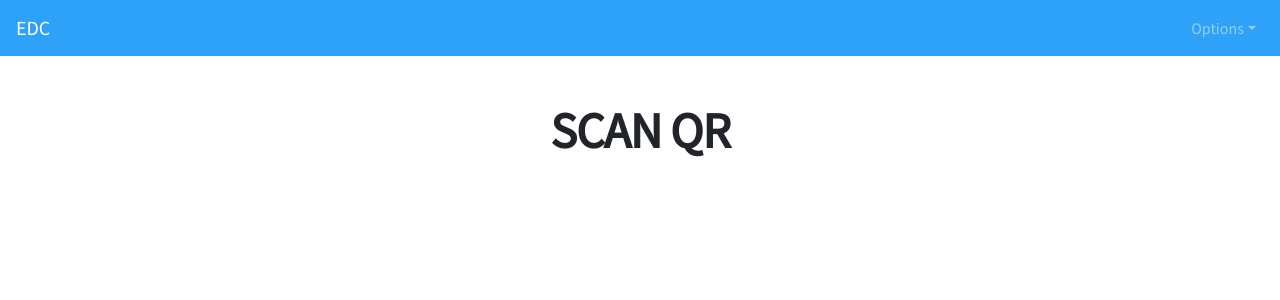
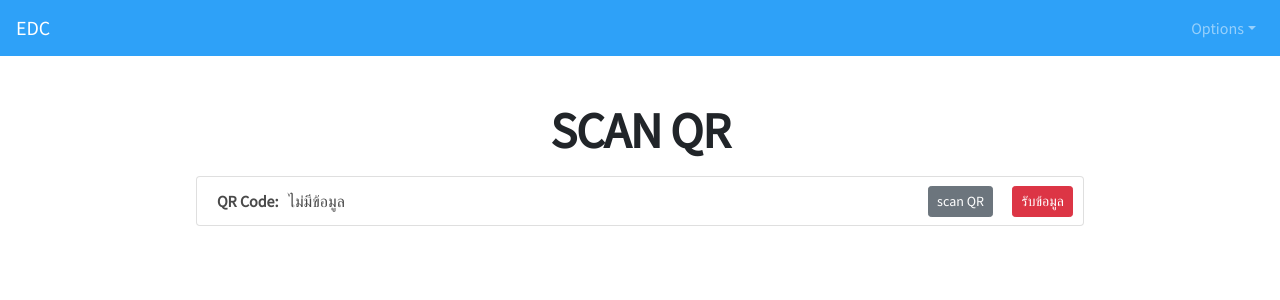
Before and after one commit to ter0101/front-serialport, a React (Create React App) app: page /scan-qr in a window 1280 px wide. Shown: the top 300 px of the page. Built offline with nearby package versions, Linux system fonts and the light colour scheme; no server answers.

Commit message:
scan qr V.1 ยังไม่มีการ split ข้อมูล

```diff
--- a/src/components/layouts/camera/camera.js
+++ b/src/components/layouts/camera/camera.js
@@ -1,7 +1,7 @@
 import React, { Component } from 'react'
 import axios from 'axios'
 
-import { Row, Col, Button } from 'reactstrap'
+import { Button } from 'reactstrap'
 
 import defaultImg from '../../../asset/picture.png'
 import '../../../App.css'
--- a/src/components/layouts/scanqr/scanqr.css
+++ b/src/components/layouts/scanqr/scanqr.css
@@ -0,0 +1,26 @@
+.group-qrdata {
+  margin-top: 20px;
+  margin-left: 10%;
+  margin-right: 10%;
+}
+
+.qrcode {
+  color: #4a4a4a !important;
+  font-weight: 600;
+}
+
+.qrcode-text {
+  color: #4a4a4a !important;
+}
+
+.button-read-qr {
+  position: absolute;
+  right: 10px;
+  top: 9px;
+}
+
+.button-scan-qr {
+    position: absolute;
+    right: 90px;
+    top: 9px;
+  }
--- a/src/components/layouts/scanqr/scanqr.js
+++ b/src/components/layouts/scanqr/scanqr.js
@@ -1,32 +1,93 @@
 import React, { Component } from 'react'
 import axios from 'axios'
 
+import { ListGroup, ListGroupItem, Button } from 'reactstrap'
 import '../../../App.css'
+import './scanqr.css'
 
 export default class scanqr extends Component {
   constructor(props) {
     super(props)
 
     this.state = {
-      text: ''
+      qrcode: ''
     }
-    setTimeout(this.getDataFromServer, 1000)
+    setTimeout(this.getDataFromServer, 4500)
+  }
+
+  writeDataToDevice = e => {
+    e.preventDefault()
+    const command = {
+      text: e.currentTarget.value
+    }
+    axios.post('/api/write', command).then(respones => {
+      console.log(respones)
+    })
+    console.log('COMMAND:', command.text)
   }
 
   getDataFromServer = () => {
     console.log('GET data from server')
     axios.get('/api/getData').then(result => {
       console.log('DATA:', result.data)
-      this.setState({ text: result.data.img64 })
+      this.setState({ qrcode: result.data.img64 })
     })
   }
 
   render() {
-    const { text } = this.state
+    const { qrcode } = this.state
     return (
       <div>
         <h1 className="title">scan QR</h1>
-        {text}
+        <div className="group-qrdata">
+          <ListGroup>
+            <ListGroupItem>
+              {qrcode !== '' ? (
+                <div>
+                  <span className="qrcode">QR Code:&nbsp;&nbsp;&nbsp;</span>
+                  <span className="qrcode-text">{qrcode}</span>
+                  <Button
+                    size="sm"
+                    className="button-scan-qr"
+                    onClick={this.writeDataToDevice}
+                    value="a03"
+                  >
+                    scan QR
+                  </Button>
+                  <Button
+                    size="sm"
+                    color="danger"
+                    className="button-read-qr"
+                    onClick={this.getDataFromServer}
+                  >
+                    รับข้อมูล
+                  </Button>
+                </div>
+              ) : (
+                <div>
+                  <span className="qrcode">QR Code:&nbsp;&nbsp;&nbsp;</span>
+                  <span className="qrcode-text">ไม่มีข้อมูล</span>
+                  <Button
+                    size="sm"
+                    className="button-scan-qr"
+                    onClick={this.writeDataToDevice}
+                    value="a03"
+                  >
+                    scan QR
+                  </Button>
+                  <Button
+                    size="sm"
+                    color="danger"
+                    className="button-read-qr"
+                    onClick={this.getDataFromServer}
+                  >
+                    รับข้อมูล
+                  </Button>
+                </div>
+              )}
+            </ListGroupItem>
+          </ListGroup>
+        </div>
       </div>
     )
   }
```
